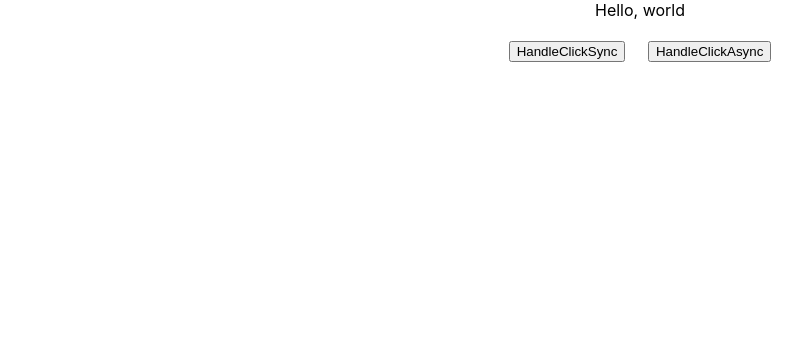
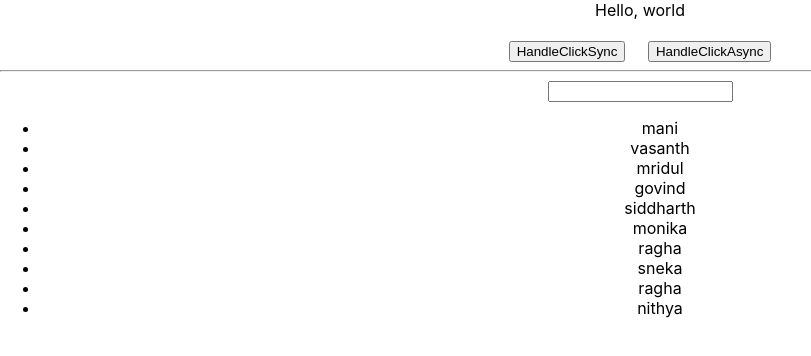
Before and after one commit to bhuvaneshwaran-kumar/JS-Reference, a React (Create React App) app: page / in a window 1280 px wide. Shown: the top 356 px of the page, without its empty margins (0-811 px from the left). Built offline with nearby package versions, Linux system fonts and the light colour scheme.

Commit message:
3.The startTransition API for non-urgent state updates

```diff
--- a/src/App.js
+++ b/src/App.js
@@ -1,8 +1,11 @@
 import "./App.css";
-import { useState } from "react";
+import { useState, startTransition, useEffect } from "react";
+// import { flushSync } from "react-dom";
 
 function App() {
-  const [clickCount, setClickCount] = useState(0);
+  const [, setClickCount] = useState(0);
+
+  //1. Automatic batching - START
 
   const handleClickInSync = () => {
     setClickCount((prev) => prev + 1);
@@ -16,14 +19,73 @@ function App() {
     }, 300);
   };
 
+  // alert(`Click Count ${clickCount}`);
+
+  // Automatic batching - END
+
+  //2. The startTransition API for non-urgent state updates
+
+  const FRIENDS_LIST = [
+    "mani",
+    "vasanth",
+    "mridul",
+    "govind",
+    "siddharth",
+    "monika",
+    "ragha",
+    "sneka",
+    "ragha",
+    "nithya",
+  ];
+
+  const [searchValue, setSearchValue] = useState("");
+  const [suggestSearch, setSuggestSearch] = useState(FRIENDS_LIST);
+
+  const handleOnChange = (e) => {
+    const value = e.target.value;
+    setSearchValue(value); //Urgent Update.
+
+    startTransition(() => {
+      //Not-Urgent Update.
+      setSuggestSearch(() => {
+        let i = 0;
+        while (i < 100000000) {
+          i++;
+        }
+        return FRIENDS_LIST.filter(
+          (data) => data.startsWith(value.toLowerCase()) && data
+        );
+      });
+    });
+  };
+
+  useEffect(() => {
+    console.log(suggestSearch);
+  }, [suggestSearch]);
+  useEffect(() => {
+    console.log("value Onchange");
+  }, [searchValue]);
+
   return (
     <div className="App">
       Hello, world
       <br />
       <br />
-      <button>HandleClickSync</button>
+      <button onClick={handleClickInSync}>HandleClickSync</button>
       &nbsp;&nbsp; &nbsp;&nbsp;
-      <button>HandleClickAsync</button>
+      <button onClick={handleClickInAsync}>HandleClickAsync</button>
+      <hr />
+      <input
+        list="friends"
+        type="text"
+        value={searchValue}
+        onChange={handleOnChange}
+      />
+      <ul>
+        {suggestSearch.map((data, index) => (
+          <li key={index}>{data}</li>
+        ))}
+      </ul>
     </div>
   );
 }
--- a/src/index.js
+++ b/src/index.js
@@ -8,7 +8,7 @@ const container = document.getElementById('root');
 const root = ReactDOM.createRoot(container);
 
 root.render(
-  <React.StrictMode>
-    <App />
-  </React.StrictMode>
+  // <React.StrictMode>
+  <App />
+  // </React.StrictMode>
 );
```
Also changed, not shown: 1 other file (tests, documents, lock files or other folders).
